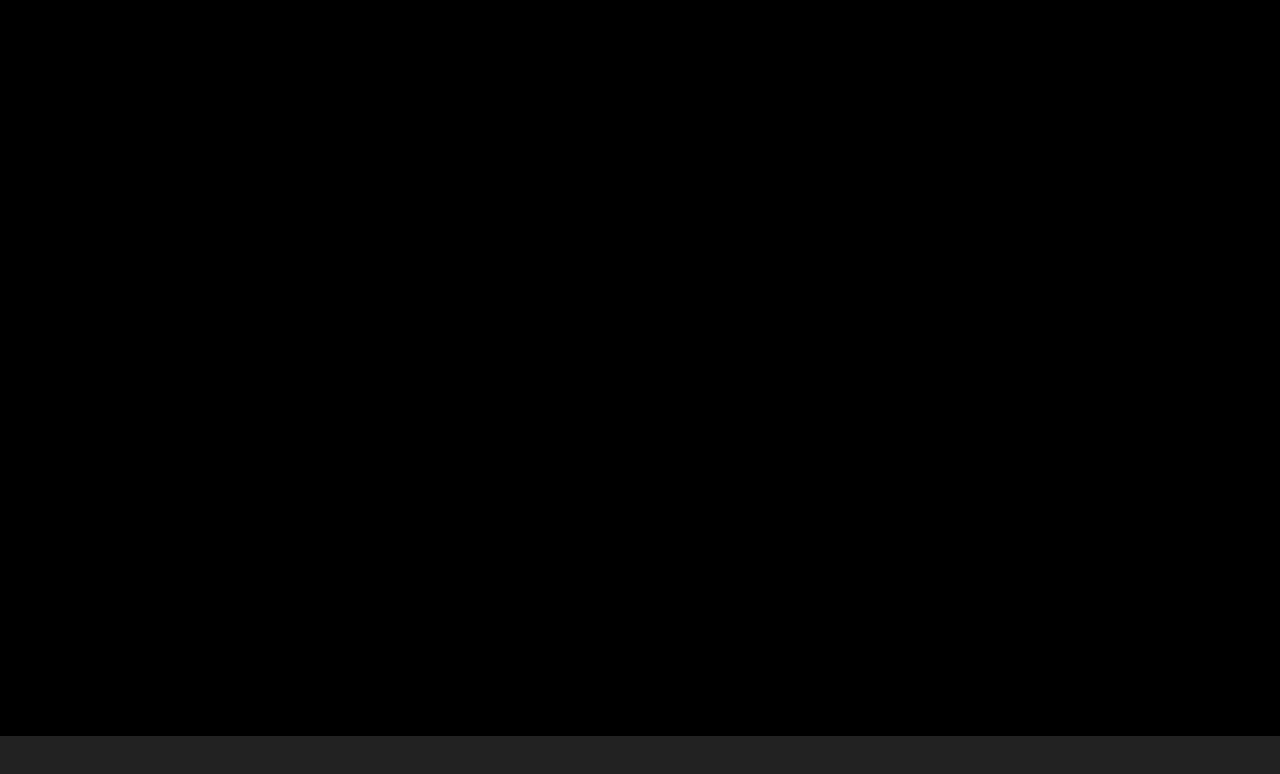
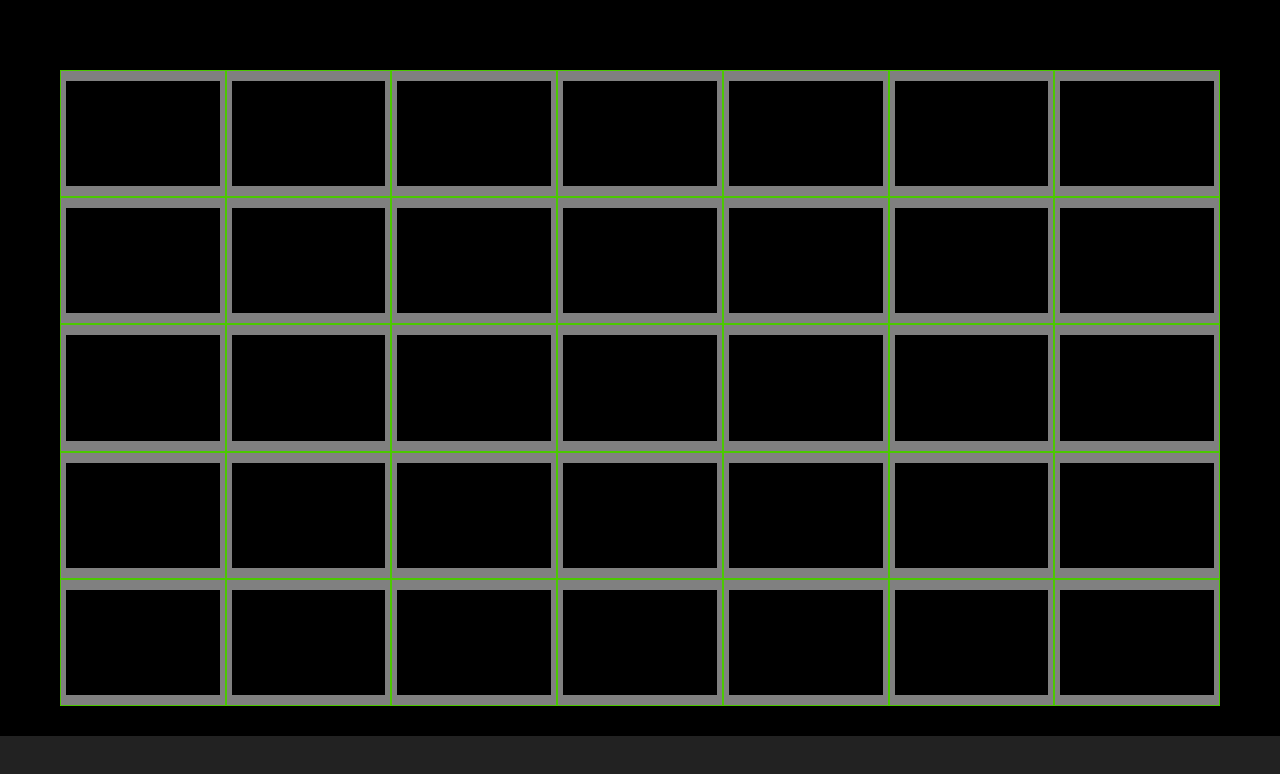
Before and after one commit to LucaPertosa/html-css-zoom, a plain HTML site: page index.html in a window 1280 px wide. Drawn offline with Linux system fonts and the light colour scheme.

Commit message:
Add: video-section macroarea

```diff
--- a/css/style.css
+++ b/css/style.css
@@ -13,17 +13,55 @@
     box-sizing: border-box;
 }
 
+/* GENERAL */
 .window-call {
     width: 100%;
     height: 100vh;
     position: relative;
 }
 
+/* COMMON */
+
+.flex {
+    display: flex;
+}
+
+.f-wrap {
+    display: flex;
+    flex-wrap: wrap;
+}
+
+
+/* MAIN */
+/* Video Section */
 .video-section {
     height: 92%;
+    padding: 70px 60px 30px 60px;
     background-color: var(--video-section-bgcolor);
 }
 
+.wrapper {
+    width: 100%;
+    height: 100%;
+    background-color: red;
+}
+
+.col {
+    width: calc(100% / 7);
+    height: calc(100% / 5);
+    padding: 10px 5px 10px 5px;
+    /* debug */
+    background-color: grey;
+    border: 1px solid #4BC800;
+}
+
+.video {
+    width: 100%;
+    height: 100%;
+    /* debug */
+    background-color: #000000;
+}
+/* Command Section */
 .command-section {
     height: 8%;
     background-color: var(--command-section-color);
--- a/index.html
+++ b/index.html
@@ -13,7 +13,113 @@
     <main class="window-call">
         <!-- VIDEO SECTION -->
         <section class="video-section">
-
+            <div class="wrapper flex f-wrap">
+                <div class="col">
+                    <div class="video"></div>
+                </div>
+                <div class="col">
+                    <div class="video"></div>
+                </div>
+                <div class="col">
+                    <div class="video"></div>
+                </div>
+                <div class="col">
+                    <div class="video"></div>
+                </div>
+                <div class="col">
+                    <div class="video"></div>
+                </div>
+                <div class="col">
+                    <div class="video"></div>
+                </div>
+                <div class="col">
+                    <div class="video"></div>
+                </div>
+                <div class="col">
+                    <div class="video"></div>
+                </div>
+                <div class="col">
+                    <div class="video"></div>
+                </div>
+                <div class="col">
+                    <div class="video"></div>
+                </div>
+                <div class="col">
+                    <div class="video"></div>
+                </div>
+                <div class="col">
+                    <div class="video"></div>
+                </div>
+                <div class="col">
+                    <div class="video"></div>
+                </div>
+                <div class="col">
+                    <div class="video"></div>
+                </div>
+                <div class="col">
+                    <div class="video"></div>
+                </div>
+                <div class="col">
+                    <div class="video"></div>
+                </div>
+                <div class="col">
+                    <div class="video"></div>
+                </div>
+                <div class="col">
+                    <div class="video"></div>
+                </div>
+                <div class="col">
+                    <div class="video"></div>
+                </div>
+                <div class="col">
+                    <div class="video"></div>
+                </div>
+                <div class="col">
+                    <div class="video"></div>
+                </div>
+                <div class="col">
+                    <div class="video"></div>
+                </div>
+                <div class="col">
+                    <div class="video"></div>
+                </div>
+                <div class="col">
+                    <div class="video"></div>
+                </div>
+                <div class="col">
+                    <div class="video"></div>
+                </div>
+                <div class="col">
+                    <div class="video"></div>
+                </div>
+                <div class="col">
+                    <div class="video"></div>
+                </div>
+                <div class="col">
+                    <div class="video"></div>
+                </div>
+                <div class="col">
+                    <div class="video"></div>
+                </div>
+                <div class="col">
+                    <div class="video"></div>
+                </div>
+                <div class="col">
+                    <div class="video"></div>
+                </div>
+                <div class="col">
+                    <div class="video"></div>
+                </div>
+                <div class="col">
+                    <div class="video"></div>
+                </div>
+                <div class="col">
+                    <div class="video"></div>
+                </div>
+                <div class="col">
+                    <div class="video"></div>
+                </div>
+            </div>
         </section>
         <!-- /VIDEO SECTION -->
         <!-- COMMAND SECTION -->
```
